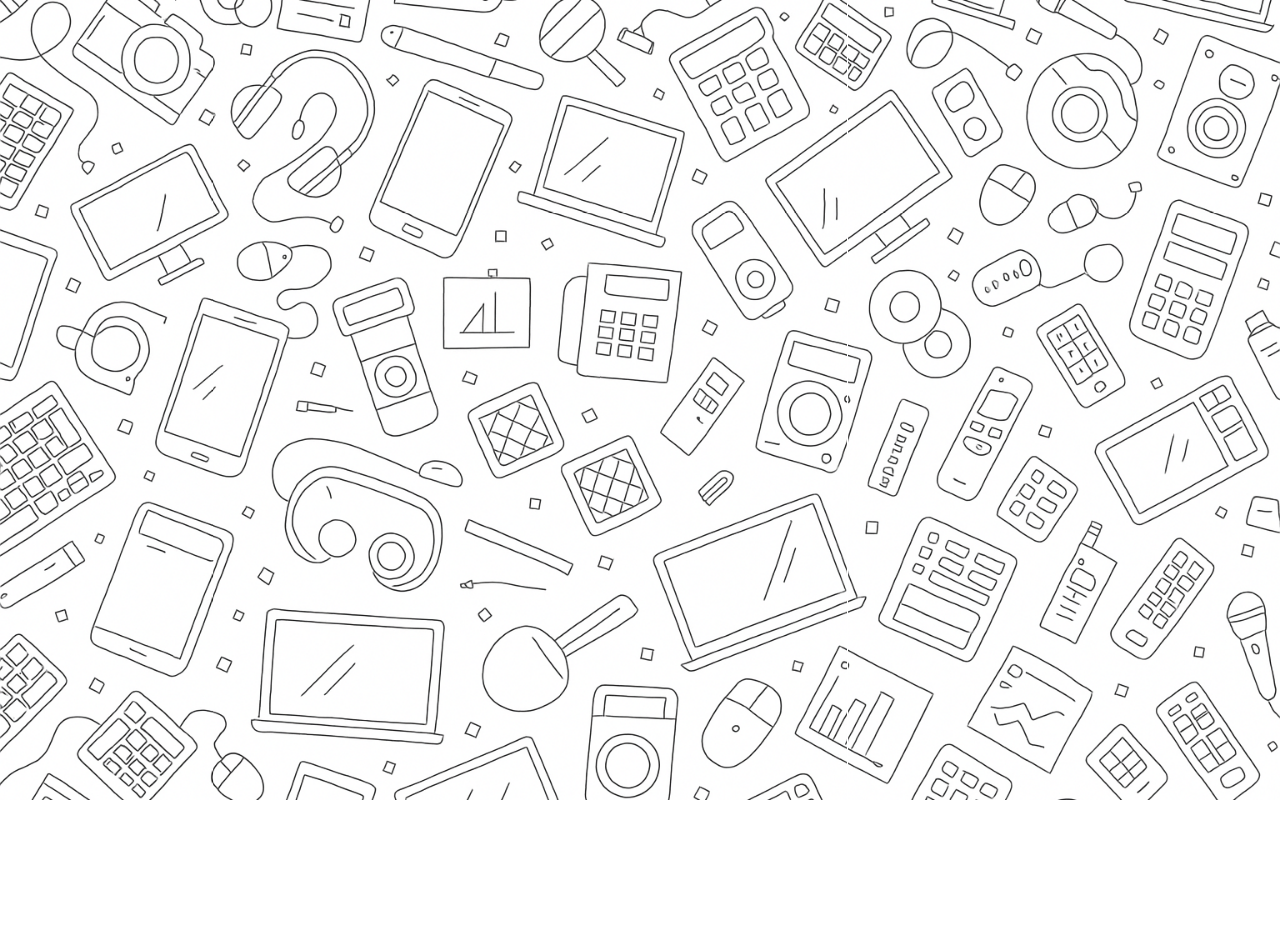
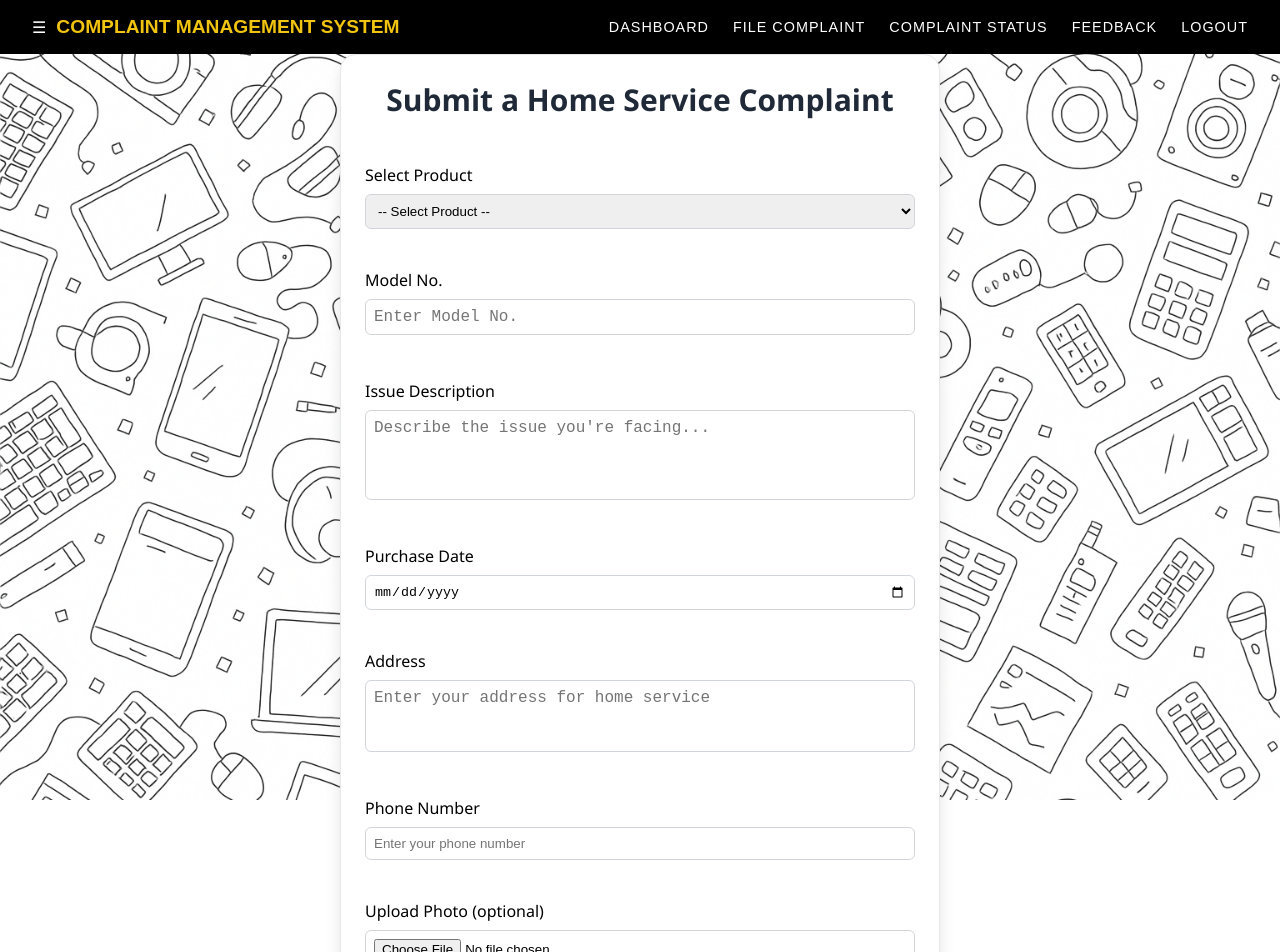
Before and after one commit to Ilakkiya19012004/cms_frontend, a React (Vite) app: page /complaint2 in a window 1280 px wide. Before the commit this address had no page. Shown: the top 952 px of the page. Before the commit the page ends 800 px from the top, so only its background shows below. Built offline with nearby package versions, Linux system fonts and the light colour scheme.

Commit message:
updated servicetype

```diff
--- a/src/Admin/ComplaintDetails.jsx
+++ b/src/Admin/ComplaintDetails.jsx
@@ -1,10 +1,13 @@
 import { useParams, useLocation } from "react-router-dom";
+import AdminNavbar from "./AdminNavbar";
 
 function ComplaintDetails() {
   const { id } = useParams();
   const { state: complaint } = useLocation();
 
   return (
+    <>
+    <AdminNavbar/>
     <div>
       <h2>Complaint Details</h2>
       <p><strong>Ticket ID:</strong> #{id}</p>
@@ -12,6 +15,7 @@ function ComplaintDetails() {
       <p><strong>Status:</strong> {complaint.status}</p>
       <p><strong>Description:</strong> {complaint.description}</p>
     </div>
+    </>
   );
 }
 
--- a/src/App.jsx
+++ b/src/App.jsx
@@ -1,5 +1,6 @@
 import { Routes, Route, useLocation } from "react-router-dom";
-import ComplaintForm from "./User/ComplaintForm.jsx";
+import ComplaintForm1 from "./User/ComplaintForm1.jsx";
+import ComplaintForm2 from "./User/ComplaintForm2.jsx";
 import TicketPage from "./User/TicketPage.jsx";
 import Login from "./Login";
 import HomePage from "./HomePage.jsx";
@@ -13,11 +14,10 @@ import NewComplaints from "./Admin/NewComplaints.jsx";
 import OngoingComplaints from "./Admin/OngoingComplaints.jsx";
 import Performance from "./Admin/Performance.jsx";
 import ComplaintDetails from "./Admin/ComplaintDetails.jsx";
-import UserNavbar from "./User/UserNavbar.jsx";
-import AdminNavbar from "./Admin/AdminNavbar.jsx";
 import { useState } from "react";
 import image from './assets/image4.png';
 import PasswordReset from "./User/PasswordReset.jsx";
+import ServiceType from "./User/ServiceType.jsx";
 
 function App() {
   const [userRole] = useState("USER");
@@ -48,7 +48,9 @@ function App() {
         <Route path="/forgot-password" element={<PasswordReset />}/>
         <Route path="/udashboard" element={<UDashboard />} />
         <Route path="/register" element={<Register />} />
-        <Route path="/complaint" element={<ComplaintForm />} />
+        <Route path="/service-type" element={<ServiceType />} />
+        <Route path="/complaint1" element={<ComplaintForm1 />} />
+        <Route path="/complaint2" element={<ComplaintForm2 />} />
         <Route path="/complaintStatus" element={<ComplaintStatus />} />
         <Route path="/ticket/:id" element={<TicketPage />} />
         <Route path="/feedback" element={<Feedback />} />
--- a/src/User/ComplaintForm.jsx
+++ b/src/User/ComplaintForm1.jsx
@@ -1,6 +1,6 @@
 import { useState } from "react";
 import { useNavigate } from "react-router-dom";
-import './ComplaintForm.css';
+import './ComplaintForm1.css';
 import UserNavbar from "./UserNavbar";
 
 function ComplaintForm() {
--- /dev/null
+++ b/src/User/ComplaintForm2.jsx
@@ -0,0 +1,146 @@
+import { useState } from "react";
+import { useNavigate } from "react-router-dom";
+import './ComplaintForm1.css'; // Reuse the same styling
+import UserNavbar from "./UserNavbar";
+
+function ComplaintForm2() {
+  const [product, setProduct] = useState("");
+  const [description, setDescription] = useState("");
+  const [model, setModel] = useState("");
+  const [purchaseDate, setPurchaseDate] = useState("");
+  const [photo, setPhoto] = useState(null);
+  const [address, setAddress] = useState("");
+  const [phone, setPhone] = useState("");
+
+  const navigate = useNavigate();
+
+  const handleSubmit = (e) => {
+    e.preventDefault();
+
+    const purchase = new Date(purchaseDate);
+    const now = new Date();
+    const diffYears = (now - purchase) / (1000 * 60 * 60 * 24 * 365);
+
+    const warrantyStatus = diffYears <= 1 ? "In Warranty" : "Out of Warranty";
+    const serviceCost = diffYears <= 1 ? 0 : 499;
+
+    const newTicket = {
+      id: Math.floor(Math.random() * 1000000),
+      product,
+      model,
+      description,
+      purchaseDate,
+      warrantyStatus,
+      serviceCost,
+      address,
+      phone,
+      photo,
+    };
+
+    console.log("Home Service Ticket submitted:", newTicket);
+    navigate(`/ticket/${newTicket.id}`, { state: newTicket });
+  };
+
+  return (
+    <>
+      <UserNavbar />
+      <div className="complaint-form-container">
+        <h1 className="form-title">Submit a Home Service Complaint</h1>
+        <form onSubmit={handleSubmit} className="form">
+
+          <div className="form-group">
+            <label className="form-label">Select Product</label>
+            <select
+              value={product}
+              onChange={(e) => setProduct(e.target.value)}
+              className="form-input"
+              required
+            >
+              <option value="">-- Select Product --</option>
+              <option value="LG TV">LG TV</option>
+              <option value="LG AC">LG AC</option>
+              <option value="LG Washing Machine">LG Washing Machine</option>
+            </select>
+          </div>
+
+          <div className="form-group">
+            <label className="form-label">Model No.</label>
+            <textarea
+              value={model}
+              onChange={(e) => setModel(e.target.value)}
+              className="form-input"
+              rows="1"
+              placeholder="Enter Model No."
+              required
+            ></textarea>
+          </div>
+
+          <div className="form-group">
+            <label className="form-label">Issue Description</label>
+            <textarea
+              value={description}
+              onChange={(e) => setDescription(e.target.value)}
+              className="form-input"
+              rows="4"
+              placeholder="Describe the issue you're facing..."
+              required
+            ></textarea>
+          </div>
+
+          <div className="form-group">
+            <label className="form-label">Purchase Date</label>
+            <input
+              type="date"
+              value={purchaseDate}
+              onChange={(e) => setPurchaseDate(e.target.value)}
+              className="form-input"
+              required
+            />
+          </div>
+
+          <div className="form-group">
+            <label className="form-label">Address</label>
+            <textarea
+              value={address}
+              onChange={(e) => setAddress(e.target.value)}
+              className="form-input"
+              rows="3"
+              placeholder="Enter your address for home service"
+              required
+            ></textarea>
+          </div>
+
+          <div className="form-group">
+            <label className="form-label">Phone Number</label>
+            <input
+              type="tel"
+              value={phone}
+              onChange={(e) => setPhone(e.target.value)}
+              className="form-input"
+              placeholder="Enter your phone number"
+              required
+              pattern="[0-9]{10}"
+              title="Enter a valid 10-digit phone number"
+            />
+          </div>
+
+          <div className="form-group">
+            <label className="form-label">Upload Photo (optional)</label>
+            <input
+              type="file"
+              accept="image/*"
+              onChange={(e) => setPhoto(e.target.files[0])}
+              className="form-input"
+            />
+          </div>
+
+          <button type="submit" className="form-submit-btn">
+            Submit Complaint
+          </button>
+        </form>
+      </div>
+    </>
+  );
+}
+
+export default ComplaintForm2;
--- /dev/null
+++ b/src/User/ServiceType.css
@@ -0,0 +1,60 @@
+.service-type-container {
+  max-width: 600px;
+  margin: auto;
+  padding: 24px;
+  border: 1px solid #e5e7eb;
+  border-radius: 12px;
+  box-shadow: 0 10px 20px rgba(0, 0, 0, 0.1);
+  background-color: #ffffff;
+  text-align: center;
+  font-family: sans-serif;
+}
+
+h2 {
+  font-size: 1.875rem;
+  font-weight: 600;
+  color: #1f2937;
+  margin-bottom: 24px;
+}
+
+.button-group {
+  display: flex;
+  flex-direction: column;
+  gap: 20px;
+  align-items: center;
+}
+
+.service-btn {
+  padding: 14px 24px;
+  font-size: 1rem;
+  font-weight: 600;
+  border: none;
+  border-radius: 8px;
+  cursor: pointer;
+  background-color: #ff8800;
+  color: white;
+  width: 80%;
+  max-width: 300px;
+  transition: background-color 0.3s ease, transform 0.2s ease;
+}
+
+.service-btn:hover {
+  background-color: #ff7300;
+  transform: translateY(-2px);
+}
+
+.service-btn.selected {
+  background-color: #1e40af;
+}
+
+/* Responsive */
+@media (max-width: 600px) {
+  .service-type-container {
+    padding: 16px;
+  }
+
+  .service-btn {
+    width: 100%;
+    font-size: 0.95rem;
+  }
+}
--- /dev/null
+++ b/src/User/ServiceType.jsx
@@ -0,0 +1,48 @@
+// src/components/ServiceType.js
+import React, { useState } from 'react';
+import { useNavigate } from 'react-router-dom'; // ✅ Import useNavigate
+import './ServiceType.css';
+import UserNavbar from './UserNavbar';
+
+function ServiceType() {
+  const [selectedOption, setSelectedOption] = useState('');
+  const navigate = useNavigate(); // ✅ Initialize navigate
+
+  const handleSelect = (option) => {
+    setSelectedOption(option);
+
+    // Navigate based on selected option
+    if (option === 'Locate Service Center') {
+      navigate('/complaint1');
+    } else if (option === 'Home Service') {
+      navigate('/complaint2');
+    }
+  };
+
+  return (
+    <>
+      <UserNavbar />
+      <div className="service-type-container">
+        <h2>Select Service Type</h2>
+
+        <div className="button-group">
+          <button
+            className={`service-btn ${selectedOption === 'Locate Service Center' ? 'selected' : ''}`}
+            onClick={() => handleSelect('Locate Service Center')}
+          >
+            Locate Service Center
+          </button>
+
+          <button
+            className={`service-btn ${selectedOption === 'Home Service' ? 'selected' : ''}`}
+            onClick={() => handleSelect('Home Service')}
+          >
+            Home Service
+          </button>
+        </div>
+      </div>
+    </>
+  );
+}
+
+export default ServiceType;
--- a/src/User/UDashboard.jsx
+++ b/src/User/UDashboard.jsx
@@ -15,15 +15,15 @@ function Dashboard() {
     <div className="container">
       <header>
         <h1>Complaint Management Dashboard</h1>
-        <button onClick={handleLogout} style={{ float: 'right', backgroundColor: '#ff4d4d', color: 'white', border: 'none', padding: '10px', borderRadius: '6px', cursor: 'pointer' }}>
+        {/* <button onClick={handleLogout} style={{ float: 'right', backgroundColor: '#ff4d4d', color: 'white', border: 'none', padding: '10px', borderRadius: '6px', cursor: 'pointer' }}>
           Logout
-        </button>
+        </button> */}
       </header>
       <main>
         <h2>Welcome to your Dashboard</h2>
         <p>Use the options below to navigate:</p>
         <div className="button-grid">
-          <Link to="/complaint" className="dashboard-btn">
+          <Link to="/service-type" className="dashboard-btn">
             <span role="img" aria-label="file">📝</span>
             <p>File Complaint</p>
           </Link>
```
Also changed, not shown: src/User/ComplaintForm1.css (renamed from src/User/ComplaintForm.css).
